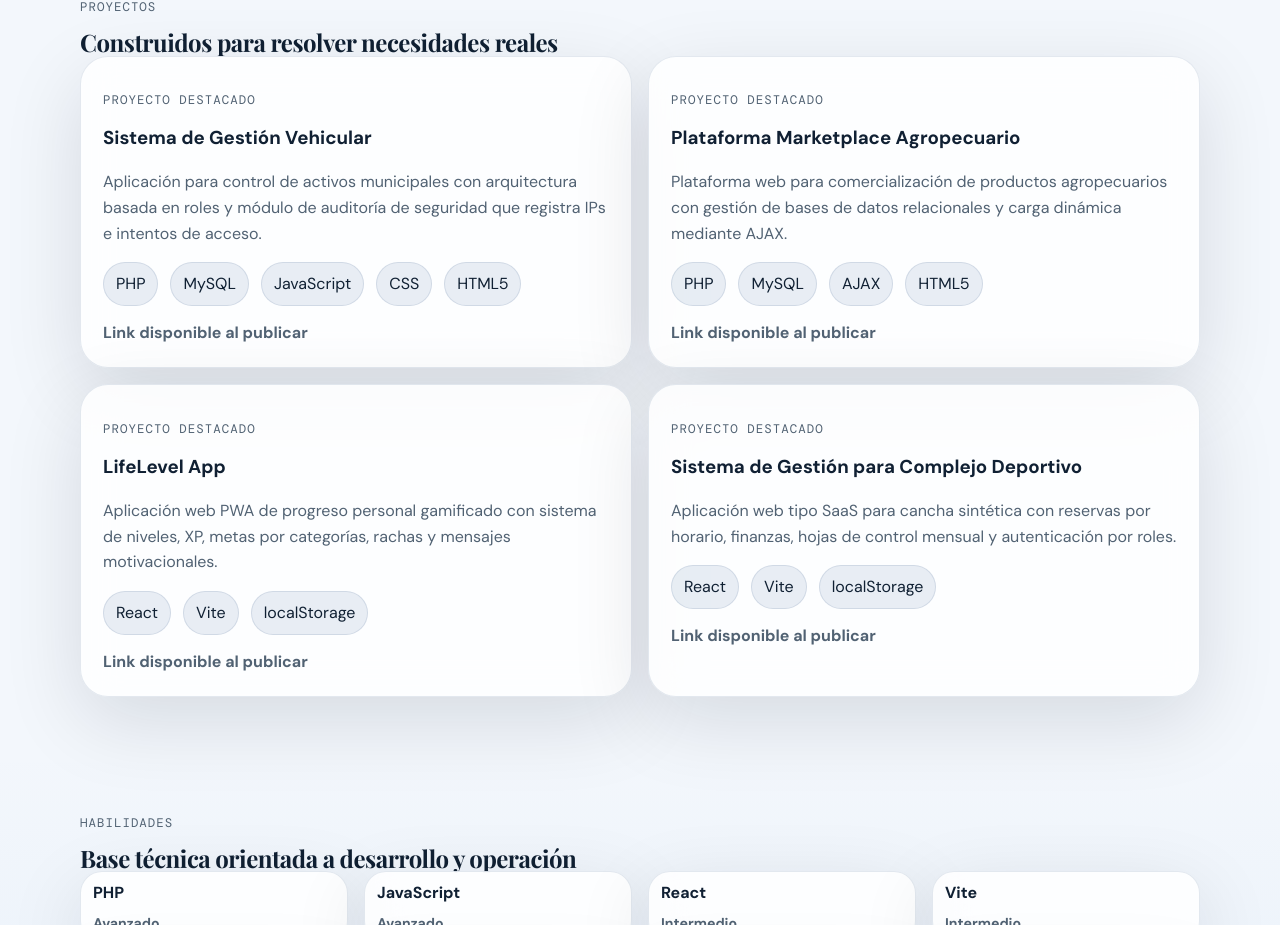
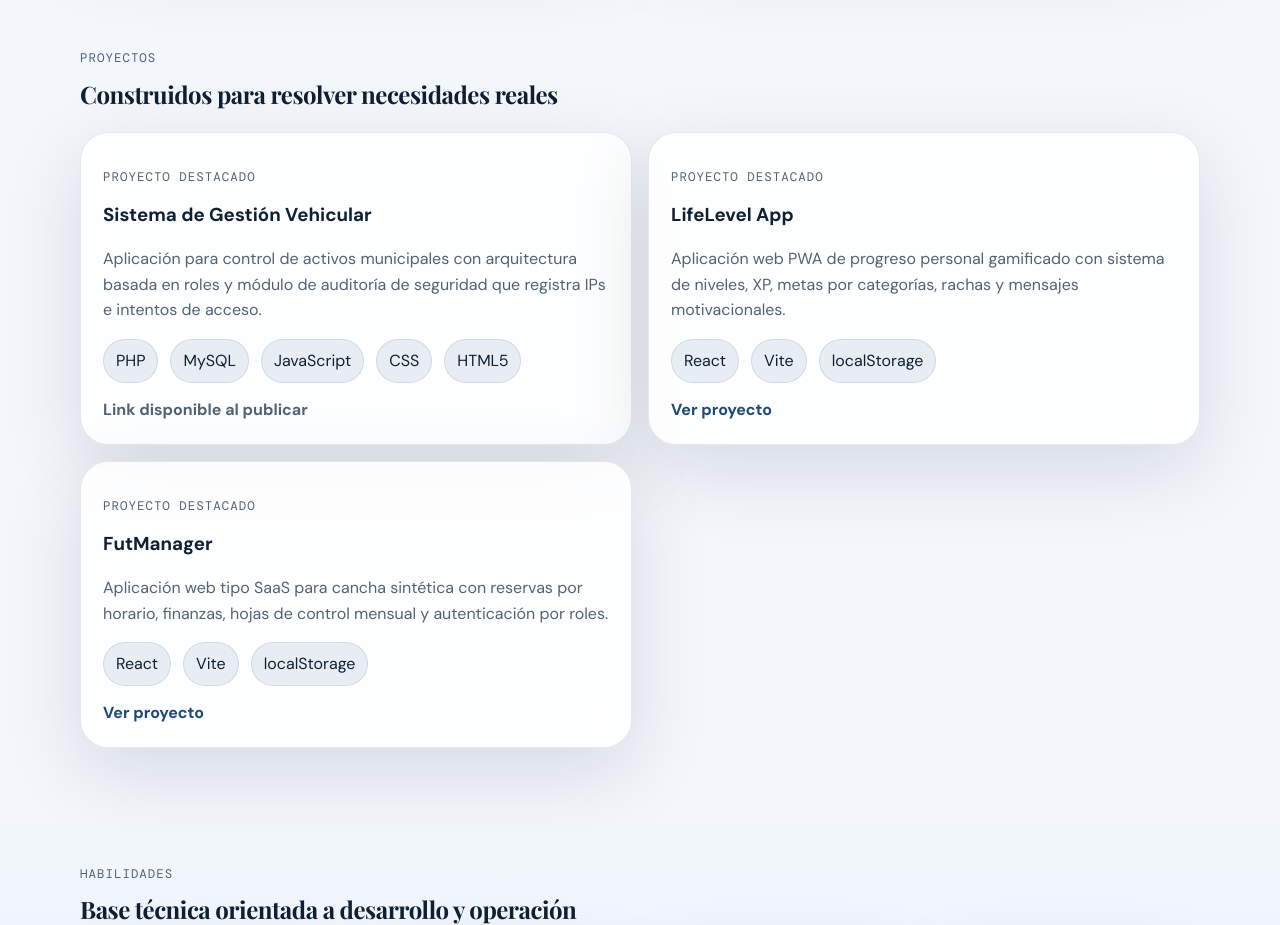
Before and after one commit to Swebb10/sebastian-portfolio, a React (Vite) app: page / in a window 1280 px wide. Shown: the part 2137-3062 px from the top of the page. Built offline with nearby package versions, Linux system fonts and the light colour scheme.

Commit message:
Arreglo de espacios

```diff
--- a/src/App.jsx
+++ b/src/App.jsx
@@ -137,6 +137,7 @@ function About() {
           <div className="portrait-card glass">
             <img src="./profile-placeholder.svg" alt="Placeholder de foto de perfil" />
           </div>
+          <br></br>
           <div className="info-card glass">
             <div>
               <span>Ubicación</span>
@@ -165,6 +166,7 @@ function Experience() {
           <p className="eyebrow">Experiencia</p>
           <h2>Trayectoria con impacto operativo</h2>
         </div>
+        <br />
 
         <div className="timeline">
           {experience.map((item) => (
@@ -189,6 +191,7 @@ function Projects() {
           <p className="eyebrow">Proyectos</p>
           <h2>Construidos para resolver necesidades reales</h2>
         </div>
+        <br />
 
         <div className="cards-grid">
           {projects.map((project) => (
@@ -226,6 +229,7 @@ function Skills() {
           <p className="eyebrow">Habilidades</p>
           <h2>Base técnica orientada a desarrollo y operación</h2>
         </div>
+        <br />
 
         <div className="skills-grid">
           {skills.map((skill) => (
@@ -248,6 +252,7 @@ function Education() {
           <p className="eyebrow">Educación</p>
           <h2>Formación académica</h2>
         </div>
+        <br />
 
         <div className="education-list">
           {education.map((item) => (
--- a/src/data.js
+++ b/src/data.js
@@ -40,25 +40,18 @@ export const projects = [
     link: '',
   },
   {
-    name: 'Plataforma Marketplace Agropecuario',
-    description:
-      'Plataforma web para comercialización de productos agropecuarios con gestión de bases de datos relacionales y carga dinámica mediante AJAX.',
-    stack: ['PHP', 'MySQL', 'AJAX', 'HTML5'],
-    link: '',
-  },
-  {
     name: 'LifeLevel App',
     description:
       'Aplicación web PWA de progreso personal gamificado con sistema de niveles, XP, metas por categorías, rachas y mensajes motivacionales.',
     stack: ['React', 'Vite', 'localStorage'],
-    link: '',
+    link: 'https://lifelevel-app.vercel.app/',
   },
   {
-    name: 'Sistema de Gestión para Complejo Deportivo',
+    name: 'FutManager',
     description:
       'Aplicación web tipo SaaS para cancha sintética con reservas por horario, finanzas, hojas de control mensual y autenticación por roles.',
     stack: ['React', 'Vite', 'localStorage'],
-    link: '',
+    link: 'https://area-fit-bsas.vercel.app/',
   },
 ]
 
```
